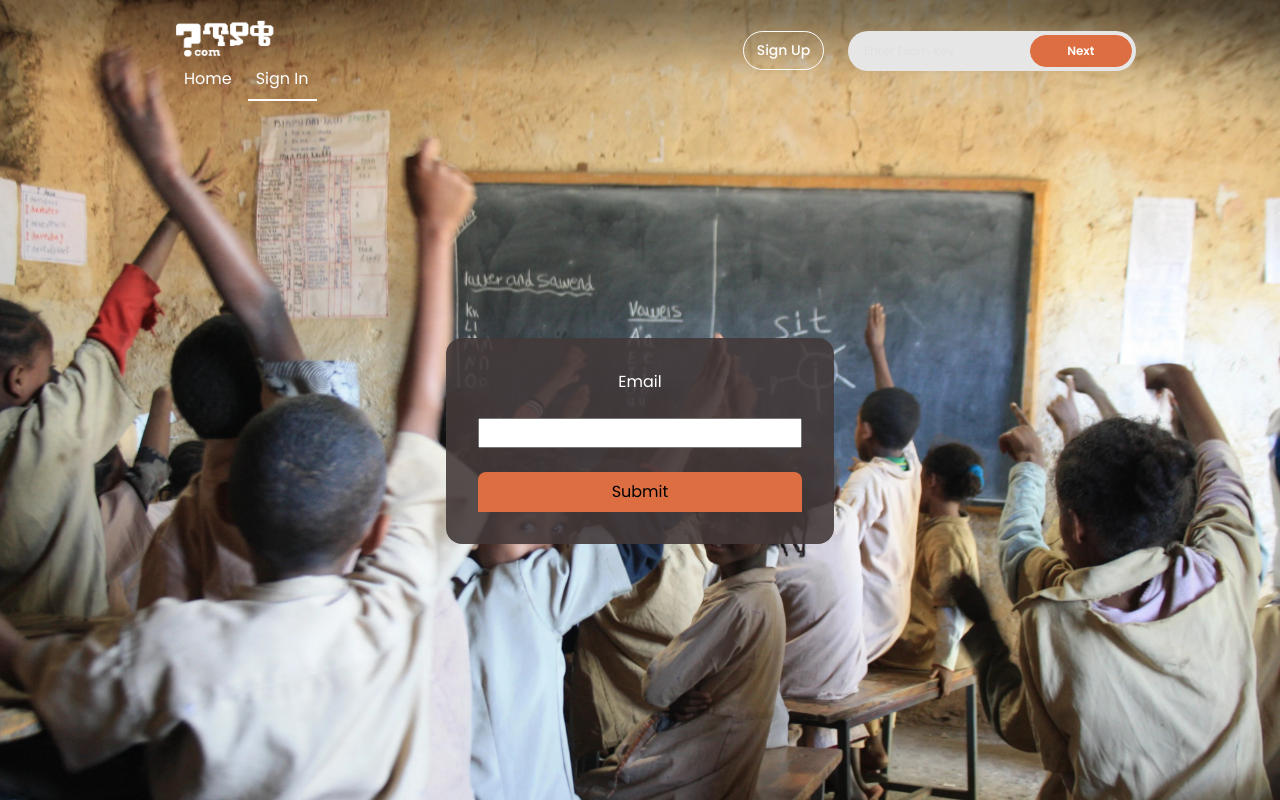
After one commit to johannesteshome/teyake, a PHP site: page /public/forgot-password.php in a window 1280 px wide. The commit adds this page. Run offline with PHP 8.4, Linux system fonts and the light colour scheme.

Commit message:
create forgot password

```diff
--- /dev/null
+++ b/public/forgot-password.php
@@ -0,0 +1,42 @@
+<?php
+
+
+?>
+
+
+
+<!DOCTYPE html>
+<html lang="en">
+
+<head>
+    <meta charset="UTF-8" />
+    <meta http-equiv="X-UA-Compatible" content="IE=edge" />
+    <meta name="viewport" content="width=device-width, initial-scale=1.0" />
+    <title>Sign up | Teyake</title>
+    <link rel="stylesheet" href="css/style-reset.css" />
+    <link rel="stylesheet" href="css/signin.css" />
+    <style>
+
+        .login-container{
+            overflow:hidden;
+            padding:2rem;
+        }
+
+    </style>
+</head>
+
+<body>
+    <div class="container text-white">
+        <?php include "../shared/includes/header.php" ?>
+        <main class="sign-in-page flex items-center justify-center">
+            <div class="login-container flex flex-col items-center justify-center">
+                <label for="email">Email</label>
+                <input type="email" name = "email">
+                <button type="submit">Submit</button>
+            </div>
+        </main>
+    </div>
+</body>
+<!-- <script src="signin.js" type="module"></script> -->
+
+</html>
--- a/public/signin.php
+++ b/public/signin.php
@@ -70,6 +70,7 @@ if($count == 0){
                                 placeholder="Password" />
                         </label>
                     </div>
+                    <a style="color:white" href="forgot-password.php">Forgot Password?</a>
                     <span id="errorMsg">
                         <php? echo $error; ?>
                     </span>
```
